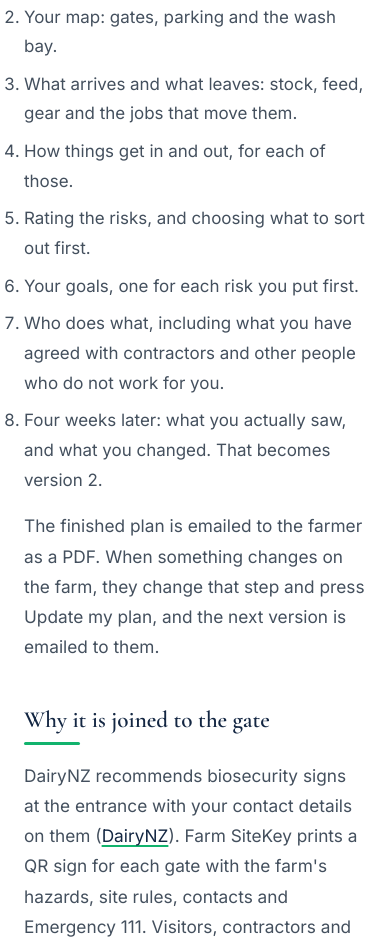
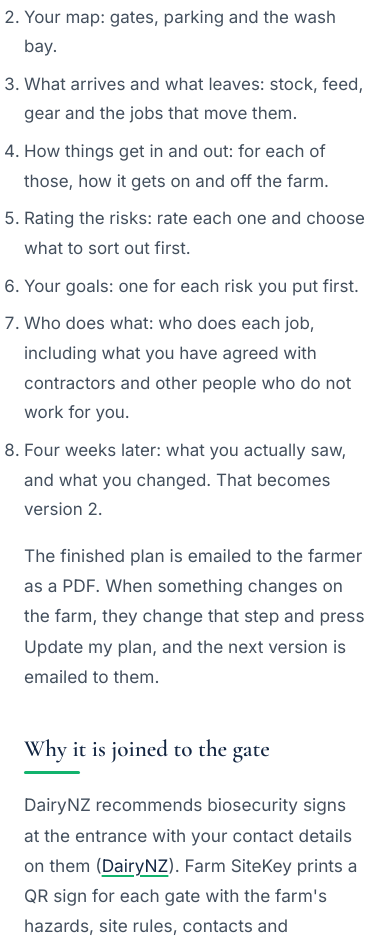
Before and after one commit to GordonFindlay101/findlayandco-site, a plain HTML site: page dairy-biosecurity-plan-farm-sitekey.html in a window 390 px wide. Shown: the part 1331-2268 px from the top of the page. Drawn offline with nearby package versions, Linux system fonts and the light colour scheme.

Commit message:
Dairy pages: fixes from the pre-review check (phone hotspot cards, where and what step, included wording, NZ number spacing)
Co-Authored-By: Claude Opus 5.5 <noreply@anthropic.com>
Claude-Session: https://claude.ai/code/session_013zLpoeVqgShgn2h8t9TazC

```diff
--- a/dairy-biosecurity-plan-farm-sitekey.html
+++ b/dairy-biosecurity-plan-farm-sitekey.html
@@ -162,10 +162,10 @@ h1, h2, h3 { font-family: 'Cormorant Garamond', Georgia, serif; color: var(--pri
     <li>Your property: who you are, what you produce, and who wrote the plan.</li>
     <li>Your map: gates, parking and the wash bay.</li>
     <li>What arrives and what leaves: stock, feed, gear and the jobs that move them.</li>
-    <li>How things get in and out, for each of those.</li>
-    <li>Rating the risks, and choosing what to sort out first.</li>
-    <li>Your goals, one for each risk you put first.</li>
-    <li>Who does what, including what you have agreed with contractors and other people who do not work for you.</li>
+    <li>How things get in and out: for each of those, how it gets on and off the farm.</li>
+    <li>Rating the risks: rate each one and choose what to sort out first.</li>
+    <li>Your goals: one for each risk you put first.</li>
+    <li>Who does what: who does each job, including what you have agreed with contractors and other people who do not work for you.</li>
     <li>Four weeks later: what you actually saw, and what you changed. That becomes version 2.</li>
   </ol>
   <p>The finished plan is emailed to the farmer as a PDF. When something changes on the farm, they change that step and press Update my plan, and the next version is emailed to them.</p>
```
